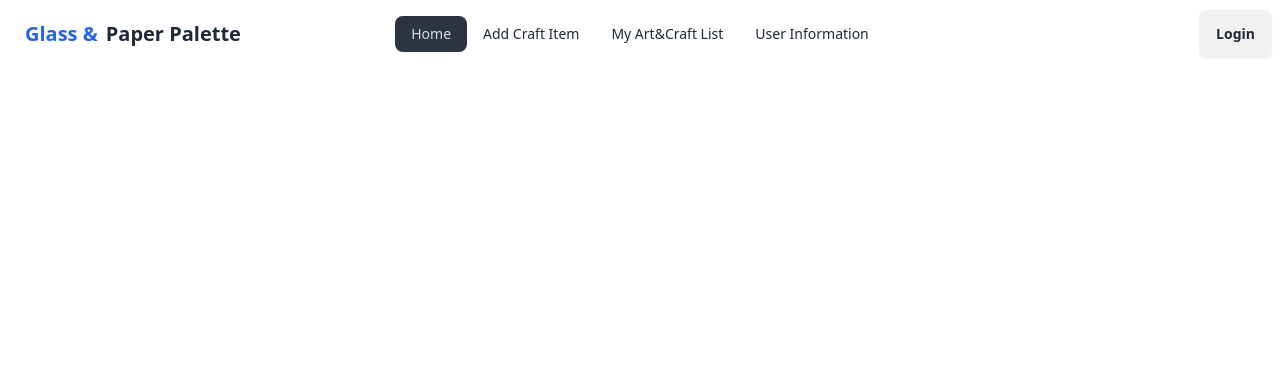
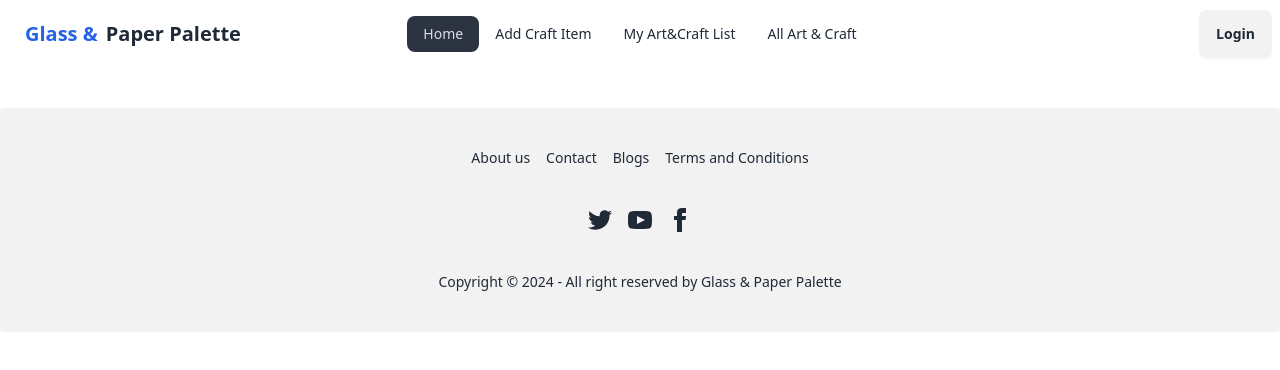
Before and after one commit to rasel754/assignment-ten-client, a React (Vite) app: page / in a window 1280 px wide. Shown: the top 370 px of the page. Built offline with nearby package versions, Linux system fonts and the light colour scheme; no server answers.

Commit message:
complete All Art & Craft Items page route

```diff
--- /dev/null
+++ b/src/components/AllArtAndCraftItems.jsx
@@ -0,0 +1,18 @@
+import { useLoaderData } from "react-router-dom";
+import AllArtAndCraftItemsCard from "./AllArtAndCraftItemsCard";
+
+const AllArtAndCraftItems = () => {
+    const data = useLoaderData();
+    return (
+        <div>
+                <h1> All Art And Craft Items </h1>
+            <div className="grid grid-cols-1 md:grid-cols-2 lg:grid-cols-3 gap-5 mx-8">
+                {
+                    data.map(item => <AllArtAndCraftItemsCard key={item._id} item={item}></AllArtAndCraftItemsCard>)
+                }
+            </div>
+        </div>
+    );
+};
+
+export default AllArtAndCraftItems;
--- /dev/null
+++ b/src/components/AllArtAndCraftItemsCard.jsx
@@ -0,0 +1,52 @@
+import { IoIosStar } from "react-icons/io";
+
+const AllArtAndCraftItemsCard = ({item}) => {
+    const {
+        itemName,
+        subcategoryName,
+        shortDescription,
+        price,
+        rating,
+        customization,
+        stockStatus,
+        photo,
+
+      } = item;
+
+    return (
+        <div>
+        <div className="card  bg-base-100 shadow-xl">
+          <figure>
+            <img
+            className="h-64 w-80"
+              src={photo}
+              alt="Shoes"
+            />
+          </figure>
+          <div className="card-body">
+            <h2 className="card-title font-bold">{itemName}</h2>
+            <p className="font-medium">Subcategory Name : {subcategoryName}</p>
+            <p className="text-slate-400	"><span className="text-slate-700	">Short Description:</span> {shortDescription}</p>
+            <div className="divider divider-accent">More Info</div>
+
+              <div className="flex justify-between">
+                  <p className="font-bold">Price:-{price}</p>
+                  <p className="flex justify-center items-center font-bold">Rating:- {rating} <span><IoIosStar></IoIosStar></span></p>
+              </div>
+              <div className="flex  justify-between">
+                  <p className="font-medium"><span className="font-semibold text-blue-400	">Customization:-</span>{customization} </p>
+                  <p className="font-medium"><span  className="font-semibold text-blue-400	">Stock Status:-</span>{stockStatus} </p>
+              </div>
+
+              <div className="card-actions justify-end">
+              <button className="btn btn-primary btn-info">View Details</button>
+
+              </div>
+
+          </div>
+        </div>
+      </div>
+    );
+};
+
+export default AllArtAndCraftItemsCard;
--- /dev/null
+++ b/src/components/Footer.jsx
@@ -0,0 +1,27 @@
+
+const Footer = () => {
+    return (
+        <div>
+            <footer className="footer footer-center p-10 bg-base-200 text-base-content rounded mt-10">
+  <nav className="grid grid-flow-col gap-4">
+    <a className="link link-hover">About us</a>
+    <a className="link link-hover">Contact</a>
+    <a className="link link-hover">Blogs</a>
+    <a className="link link-hover">Terms and Conditions</a>
+  </nav>
+  <nav>
+    <div className="grid grid-flow-col gap-4">
+      <a><svg xmlns="http://www.w3.org/2000/svg" width="24" height="24" viewBox="0 0 24 24" className="fill-current"><path d="M24 4.557c-.883.392-1.832.656-2.828.775 1.017-.609 1.798-1.574 2.165-2.724-.951.564-2.005.974-3.127 1.195-.897-.957-2.178-1.555-3.594-1.555-3.179 0-5.515 2.966-4.797 6.045-4.091-.205-7.719-2.165-10.148-5.144-1.29 2.213-.669 5.108 1.523 6.574-.806-.026-1.566-.247-2.229-.616-.054 2.281 1.581 4.415 3.949 4.89-.693.188-1.452.232-2.224.084.626 1.956 2.444 3.379 4.6 3.419-2.07 1.623-4.678 2.348-7.29 2.04 2.179 1.397 4.768 2.212 7.548 2.212 9.142 0 14.307-7.721 13.995-14.646.962-.695 1.797-1.562 2.457-2.549z"></path></svg></a>
+      <a><svg xmlns="http://www.w3.org/2000/svg" width="24" height="24" viewBox="0 0 24 24" className="fill-current"><path d="M19.615 3.184c-3.604-.246-11.631-.245-15.23 0-3.897.266-4.356 2.62-4.385 8.816.029 6.185.484 8.549 4.385 8.816 3.6.245 11.626.246 15.23 0 3.897-.266 4.356-2.62 4.385-8.816-.029-6.185-.484-8.549-4.385-8.816zm-10.615 12.816v-8l8 3.993-8 4.007z"></path></svg></a>
+      <a><svg xmlns="http://www.w3.org/2000/svg" width="24" height="24" viewBox="0 0 24 24" className="fill-current"><path d="M9 8h-3v4h3v12h5v-12h3.642l.358-4h-4v-1.667c0-.955.192-1.333 1.115-1.333h2.885v-5h-3.808c-3.596 0-5.192 1.583-5.192 4.615v3.385z"></path></svg></a>
+    </div>
+  </nav>
+  <aside>
+    <p>Copyright © 2024 - All right reserved by Glass & Paper Palette</p>
+  </aside>
+</footer>
+        </div>
+    );
+};
+
+export default Footer;
--- a/src/components/Navbar.jsx
+++ b/src/components/Navbar.jsx
@@ -19,7 +19,7 @@
         <li><NavLink to="/">Home</NavLink></li>
         <li><NavLink to="/addCraftItem">Add Craft Item</NavLink></li>
         <li><NavLink to="/myArtAndCraft">My Art&Craft List</NavLink></li>
-        <li><NavLink to="/userInformation">User Information</NavLink></li>
+        <li><NavLink to="/allArtAndCraft">All Art & Craft </NavLink></li>
 
     </>
     return (
--- a/src/components/Root.jsx
+++ b/src/components/Root.jsx
@@ -1,11 +1,13 @@
 import { Outlet } from 'react-router-dom';
 import Navbar from './Navbar';
+import Footer from './Footer';
 
 const Root = () => {
     return (
         <div>
             <Navbar></Navbar>
             <Outlet></Outlet>
+            <Footer></Footer>
         </div>
     );
 };
--- a/src/main.jsx
+++ b/src/main.jsx
@@ -12,6 +12,7 @@
 import Register from './components/Register';
 import AddCraftItem from './components/AddCraftItem';
 import MyArtAndCraftList from './components/MyArtAndCraftList';
+import AllArtAndCraftItems from './components/AllArtAndCraftItems';
 
 const router = createBrowserRouter([
   {
@@ -30,6 +31,10 @@
       },{
         path: "/myArtAndCraft",
         element: <MyArtAndCraftList></MyArtAndCraftList>
+      },{
+        path: "/allArtAndCraft",
+        element:<AllArtAndCraftItems></AllArtAndCraftItems>,
+        loader :() => fetch('http://localhost:5000/allArtAndCraft')
       }
 
     ]
```
